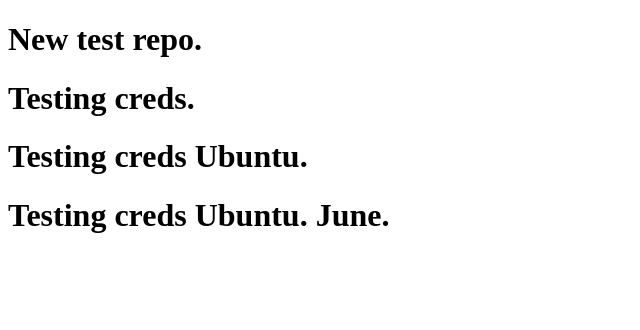
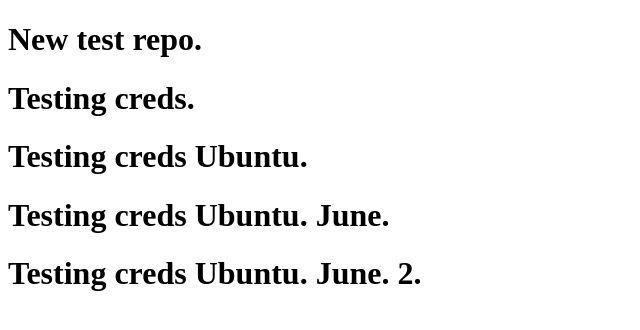
Before and after one commit to TatsuKenshi/test-new, a plain HTML site: page index.html in a window 1280 px wide. Shown: the whole page, without its empty margins (0-640 px from the left). Drawn offline with Linux system fonts and the light colour scheme.

Commit message:
fresh install git test Ubuntu 24.04

```diff
--- a/index.html
+++ b/index.html
@@ -10,5 +10,6 @@
     <h1>Testing creds.</h1>
     <h1>Testing creds Ubuntu.</h1>
     <h1>Testing creds Ubuntu. June.</h1>
+    <h1>Testing creds Ubuntu. June. 2.</h1>
 </body>
 </html>
```
